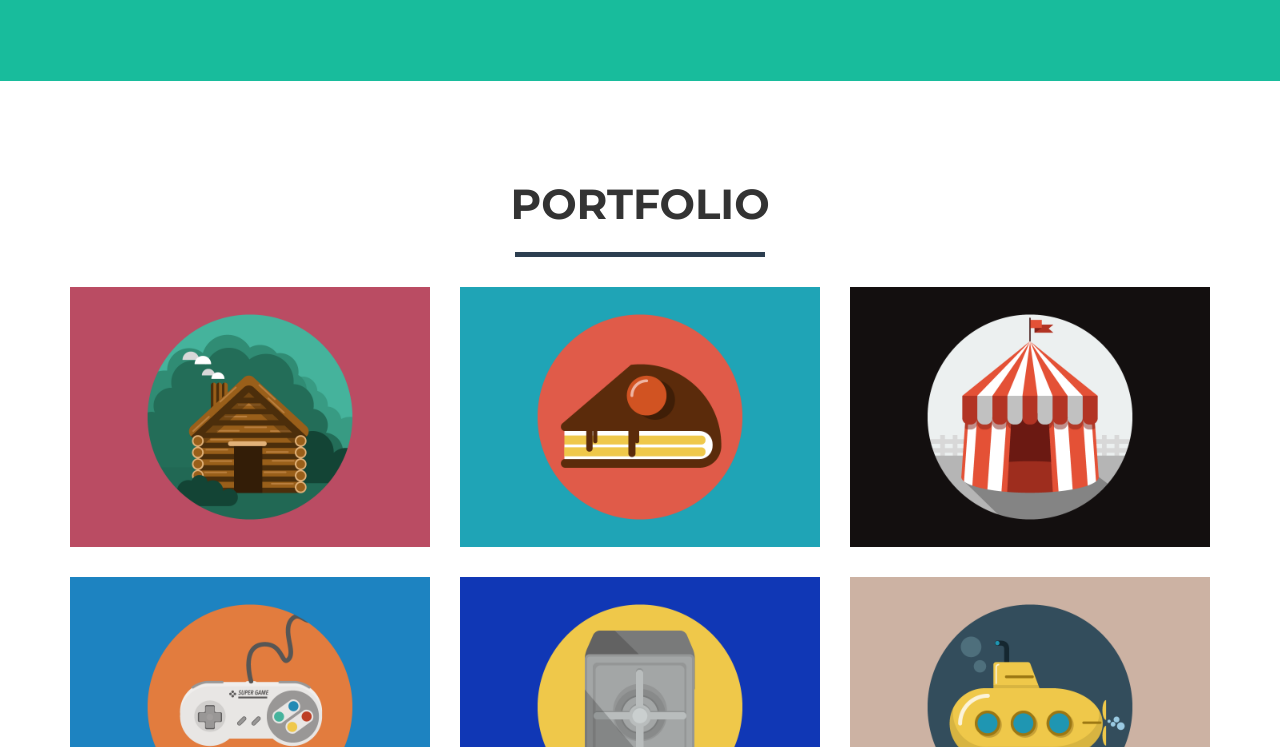
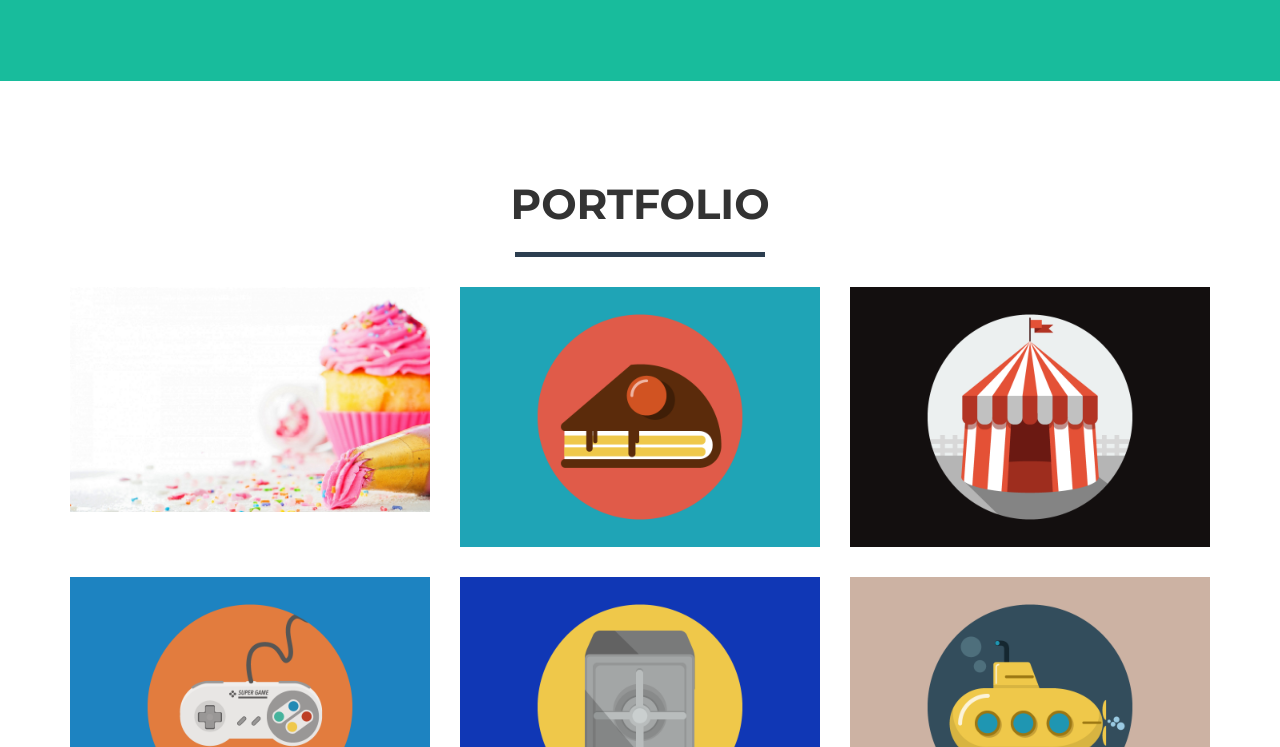
Before and after one commit to daphnetuliao/daphnetuliao.github.io, a website: page index.html in a window 1280 px wide. Shown: the part 569-1316 px from the top of the page. Drawn offline with nearby package versions, Linux system fonts and the light colour scheme.

Commit message:
Update index.html

```diff
--- a/index.html
+++ b/index.html
@@ -99,7 +99,7 @@
                                 <i class="fa fa-search-plus fa-3x"></i>
                             </div>
                         </div>
-                        <img src="img/portfolio/cabin.png" class="img-responsive" alt="">
+                        <img src="YGn3ud2.jpg" class="img-responsive" alt="">
                     </a>
                 </div>
                 <div class="col-sm-4 portfolio-item">
```
